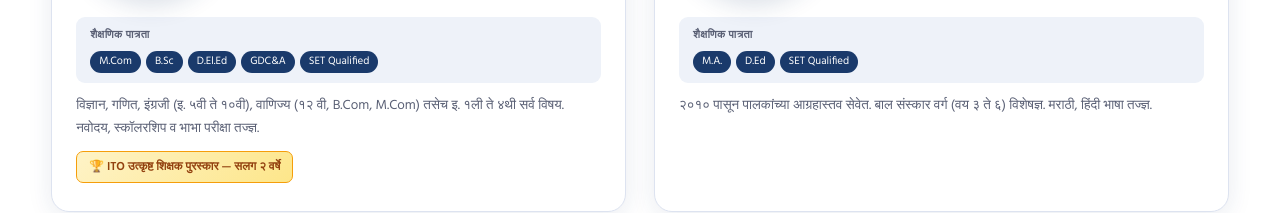
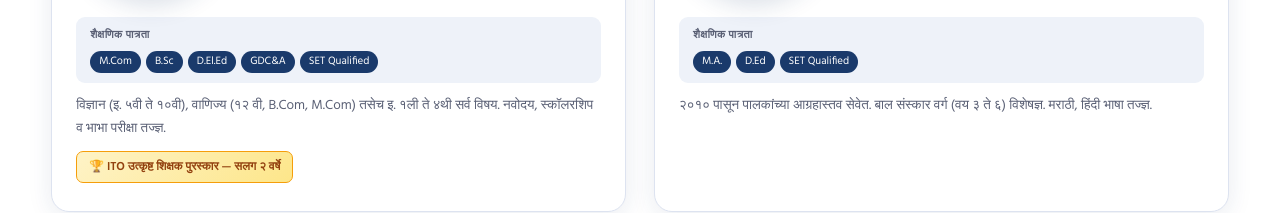
Before and after one commit to KunalCodeCraft02/Creativeeduclassess, a plain HTML site: page index.html in a window 1280 px wide. Shown: the part 2076-2289 px from the top of the page. Drawn offline with Linux system fonts and the light colour scheme.

Commit message:
ui change

```diff
--- a/index.html
+++ b/index.html
@@ -2289,7 +2289,7 @@
                 <span class="qual-tag">SET Qualified</span>
               </div>
             </div>
-            <div class="teacher-info">विज्ञान, गणित, इंग्रजी (इ. ५वी ते १०वी), वाणिज्य (१२ वी, B.Com, M.Com) तसेच इ. १ली
+            <div class="teacher-info">विज्ञान (इ. ५वी ते १०वी), वाणिज्य (१२ वी, B.Com, M.Com) तसेच इ. १ली
               ते ४थी सर्व विषय. नवोदय, स्कॉलरशिप व भाभा परीक्षा तज्ज्ञ.</div>
             <div class="award-badge">🏆 ITO उत्कृष्ट शिक्षक पुरस्कार — सलग २ वर्षे</div>
           </div>
```
